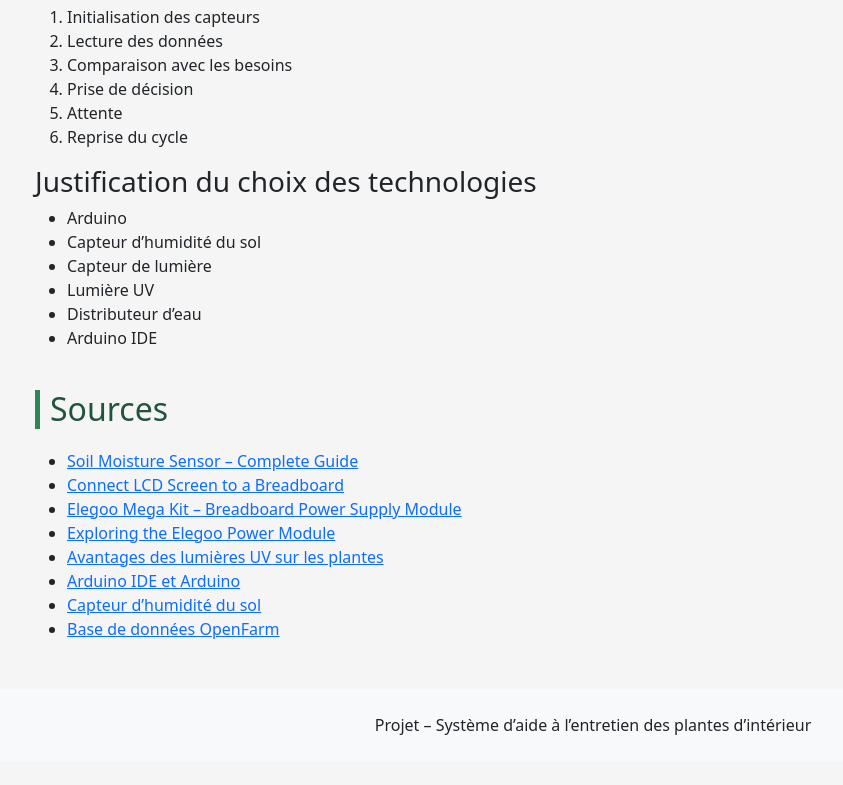
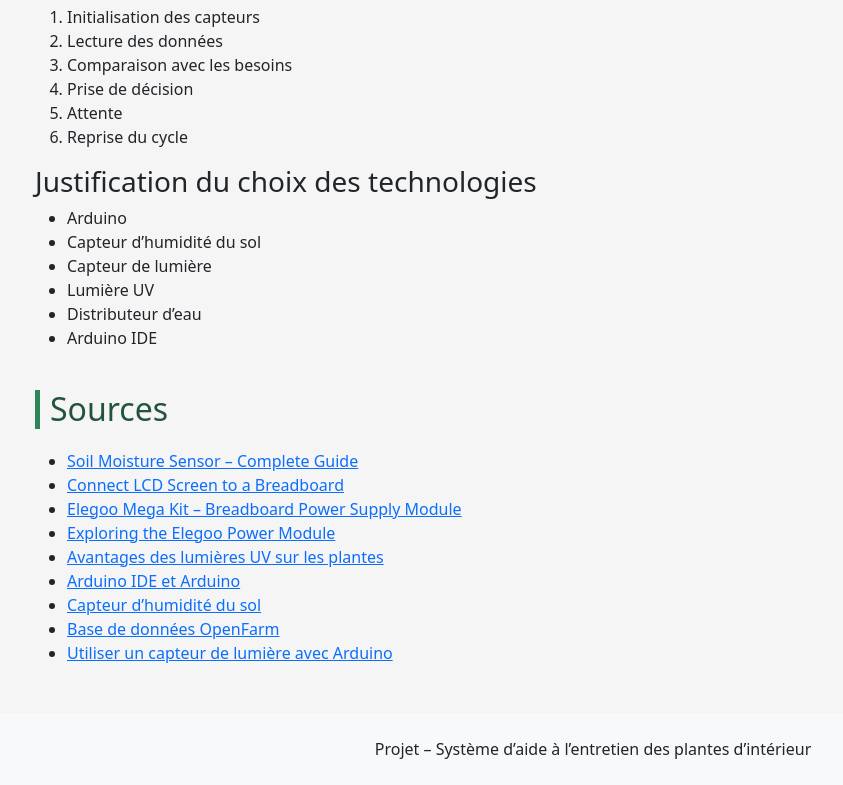
Before and after one commit to Fortin-Philippe/ProjetPlante.io, a plain HTML site: page index.html in a window 1280 px wide. Shown: the part 4757-5542 px from the top of the page, without its empty margins (47-890 px from the left). Before the commit the page ends 5518 px from the top, so only its background shows below. Drawn offline with nearby package versions, Linux system fonts and the light colour scheme.

Commit message:
Add link for using light sensors with Arduino

```diff
--- a/index.html
+++ b/index.html
@@ -215,6 +215,7 @@
       <li><a href="https://www.fabriquedespossibles.fr/a-la-decouverte-darduino/" target="_blank">Arduino IDE et Arduino</a></li>
       <li><a href="https://www.freecodecamp.org/news/how-to-use-a-resistive-soil-moisture-sensor/" target="_blank">Capteur d’humidité du sol</a></li>
       <li><a href="https://github.com/openfarmcc/OpenFarm" target="_blank">Base de données OpenFarm</a></li>
+      <li><a href ="https://www.hackster.io/lucasfernando/how-to-use-light-sensors-with-arduino-lesson-10-38759c" target="_blank"> Utiliser un capteur de lumière avec Arduino</a></li>
     </ul>
 
   </div>
```
